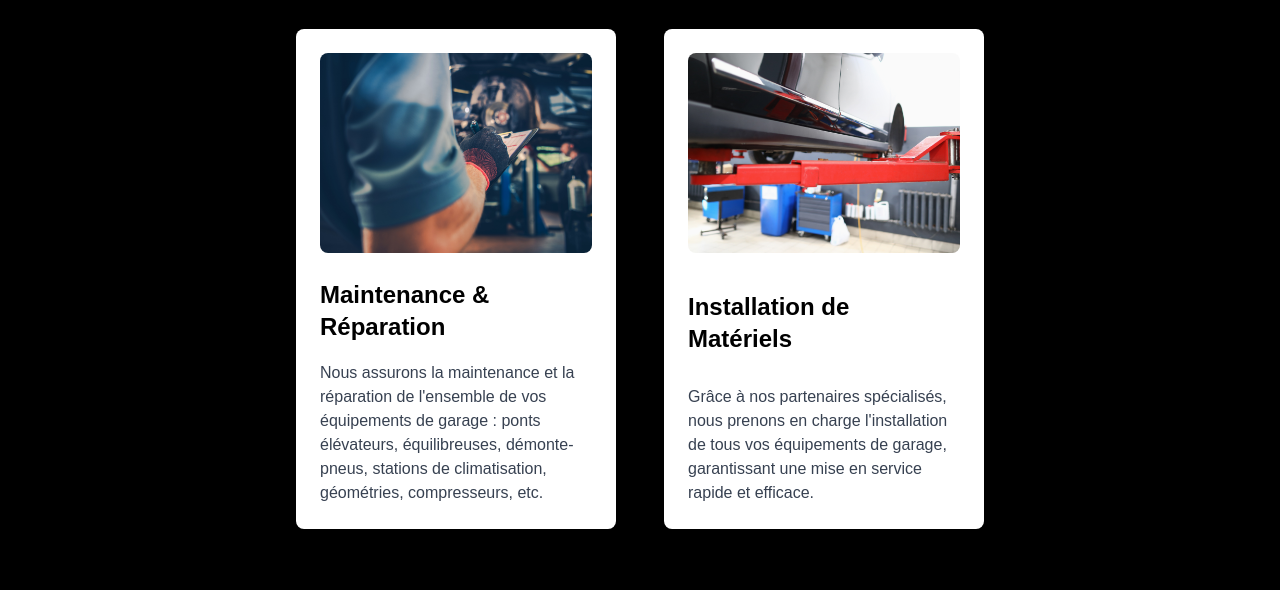
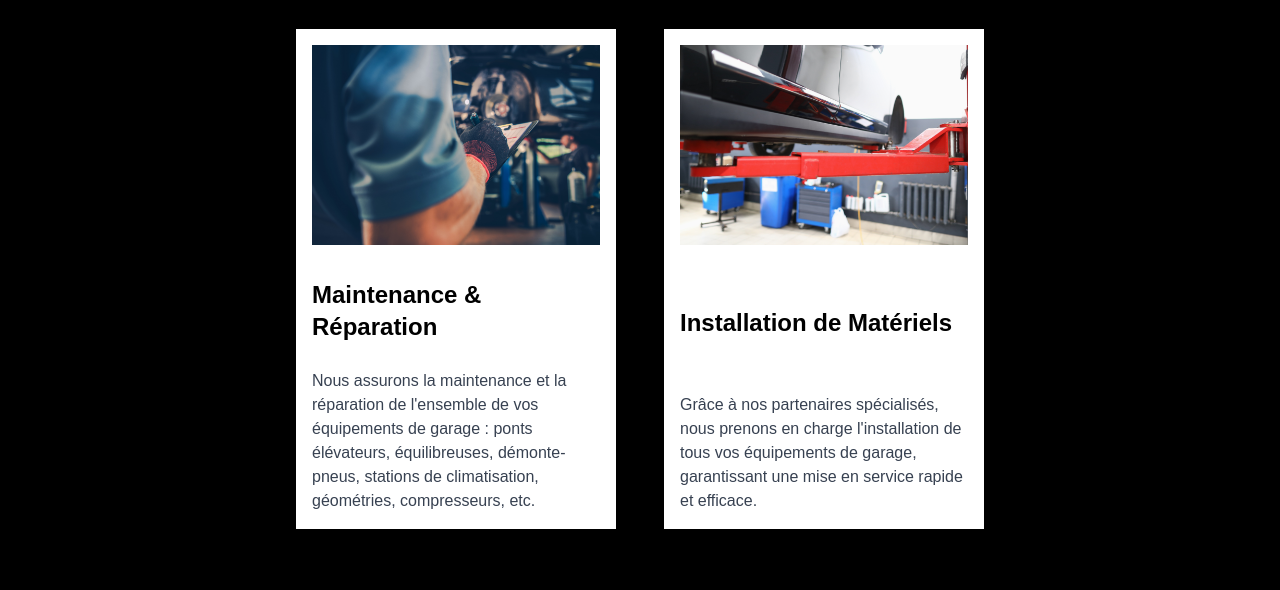
Before and after one commit to MickaelSanches/ASAP, an Astro site: page /services in a window 1280 px wide. Shown: the part 210-800 px from the top of the page. Built offline with nearby package versions, Linux system fonts and the light colour scheme; Astro itself is replaced by a stand-in of ours.

Commit message:
Changing the padding in the maps of the services page

```diff
--- a/src/pages/services.astro
+++ b/src/pages/services.astro
@@ -13,8 +13,8 @@ import Footer from '../components/Footer.jsx';
       <div class="grid grid-cols-1 md:grid-cols-2 lg:grid-cols-2 gap-12 justify-items-center">
 
         <!-- Bloc pour le service de maintenance -->
-        <div class="bg-white shadow-md p-6 rounded-lg w-full max-w-xs h-[500px] flex flex-col justify-between">
-          <img src="/img/maintenance.webp" alt="Maintenance" class="w-full h-[200px] object-cover mb-4 rounded-lg"/>
+        <div class="bg-white shadow-md p-4 w-full max-w-xs h-[500px] flex flex-col justify-between">
+          <img src="/img/maintenance.webp" alt="Maintenance" class="w-full h-[200px] object-cover mb-4"/>
           <h2 class="text-2xl font-semibold mb-2">Maintenance & Réparation</h2>
           <p class="text-gray-700">
             Nous assurons la maintenance et la réparation de l'ensemble de vos équipements de garage : ponts élévateurs, équilibreuses, démonte-pneus, stations de climatisation, géométries, compresseurs, etc.
@@ -22,8 +22,8 @@ import Footer from '../components/Footer.jsx';
         </div>
 
         <!-- Bloc pour le service d'installation -->
-        <div class="bg-white shadow-md p-6 rounded-lg w-full max-w-xs h-[500px] -[500px] flex flex-col justify-between">
-          <img src="/img/installation.webp" alt="Installation" class="w-full h-[200px] object-cover mb-4 rounded-lg"/>
+        <div class="bg-white shadow-md p-4 w-full max-w-xs h-[500px] -[500px] flex flex-col justify-between">
+          <img src="/img/installation.webp" alt="Installation" class="w-full h-[200px] object-cover mb-4"/>
           <h2 class="text-2xl font-semibold mb-2">Installation de Matériels</h2>
           <p class="text-gray-700">
             Grâce à nos partenaires spécialisés, nous prenons en charge l'installation de tous vos équipements de garage, garantissant une mise en service rapide et efficace.
```
